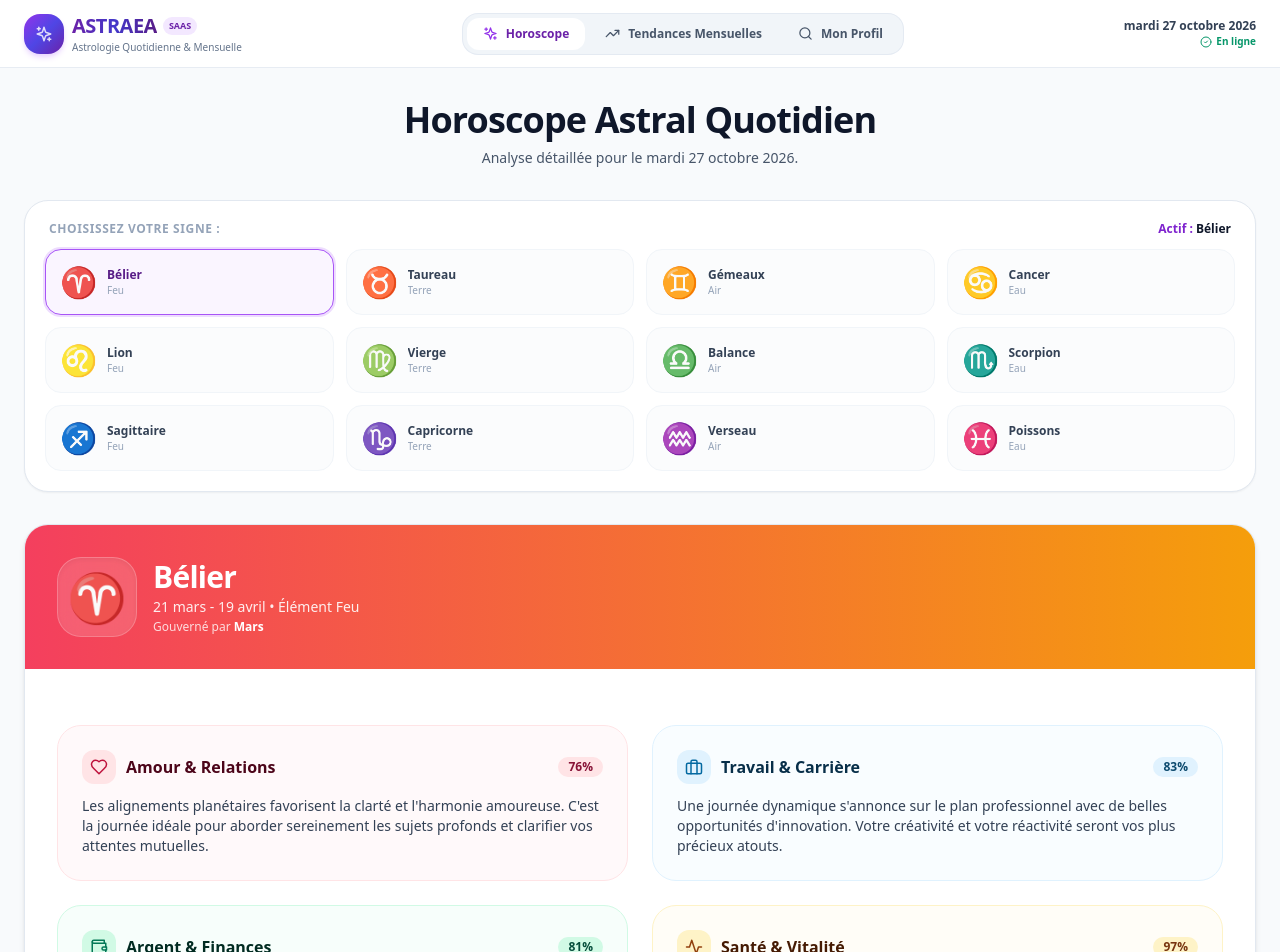
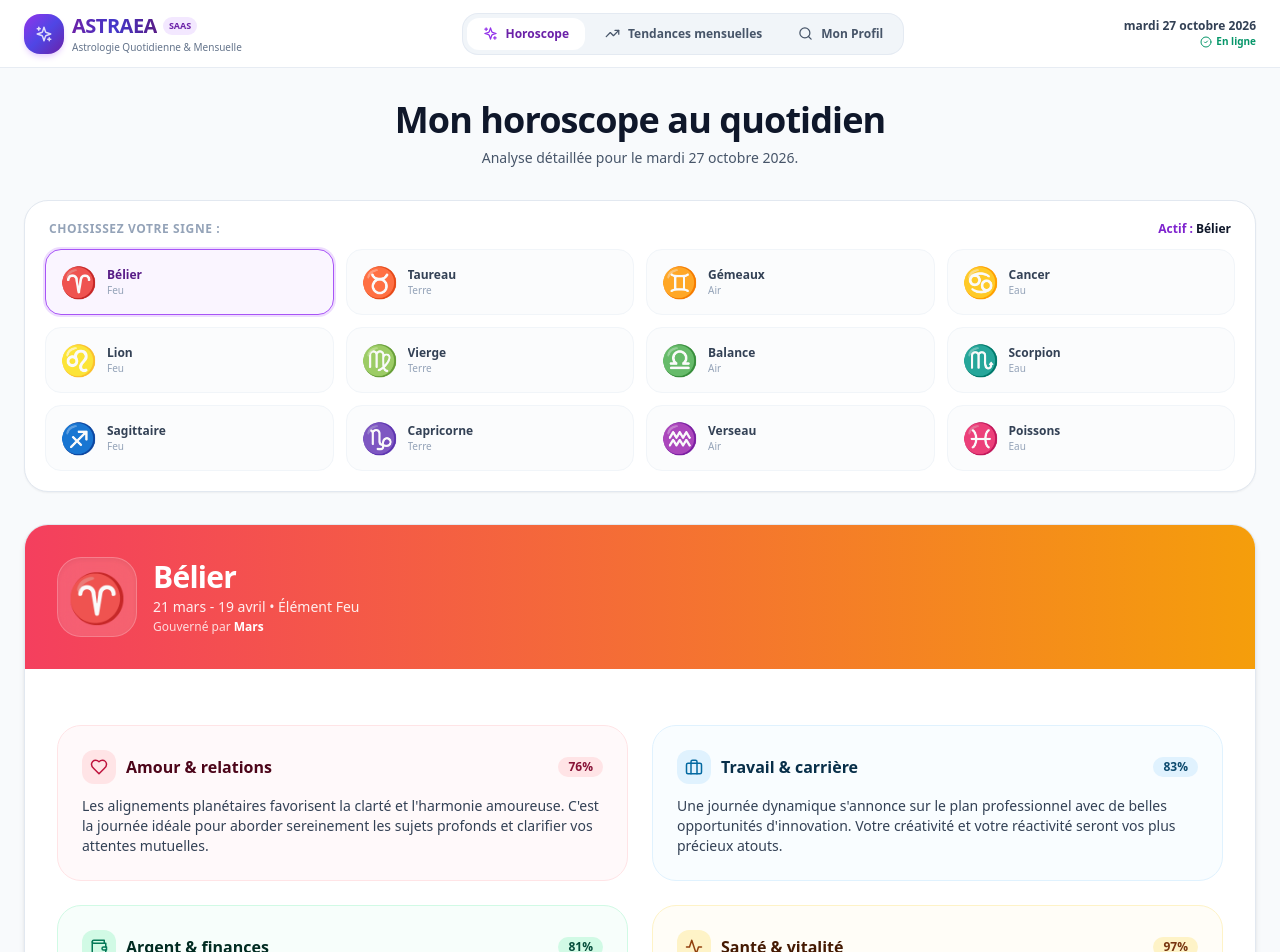
Before and after one commit to Precieux6/mon-horoscope-app, a React (Vite) app: page / in a window 1280 px wide. Shown: the top 952 px of the page. Built offline with nearby package versions, Linux system fonts and the light colour scheme.

Commit message:
Update App.tsx

```diff
--- a/src/App.tsx
+++ b/src/App.tsx
@@ -397,7 +397,7 @@ export default function App() {
               }`}
             >
               <TrendingUp size={15} className={activeTab === 'mensuel' ? 'text-purple-600' : ''} />
-              <span>Tendances Mensuelles</span>
+              <span>Tendances mensuelles</span>
             </button>
 
             <button
@@ -430,7 +430,7 @@ export default function App() {
 
             <div className="text-center max-w-3xl mx-auto space-y-1 sm:space-y-2">
               <h2 className="text-xl sm:text-4xl font-black text-slate-900 tracking-tight">
-                Horoscope Astral Quotidien
+                Mon horoscope au quotidien
               </h2>
               <p className="text-slate-600 text-xs sm:text-sm max-w-xl mx-auto">
                 Analyse détaillée pour le {todayFormatted}.
@@ -491,7 +491,7 @@ export default function App() {
                     <div className="flex items-center justify-between">
                       <div className="flex items-center gap-2.5">
                         <div className="p-2 bg-rose-100 text-rose-700 rounded-xl"><Heart size={18} /></div>
-                        <h4 className="text-sm sm:text-base font-bold text-rose-950">Amour & Relations</h4>
+                        <h4 className="text-sm sm:text-base font-bold text-rose-950">Amour & relations</h4>
                       </div>
                       <span className="text-xs font-extrabold bg-rose-100 text-rose-900 px-2.5 py-0.5 rounded-full">{currentHoroscope.amour.score}%</span>
                     </div>
@@ -502,7 +502,7 @@ export default function App() {
                     <div className="flex items-center justify-between">
                       <div className="flex items-center gap-2.5">
                         <div className="p-2 bg-sky-100 text-sky-700 rounded-xl"><Briefcase size={18} /></div>
-                        <h4 className="text-sm sm:text-base font-bold text-sky-950">Travail & Carrière</h4>
+                        <h4 className="text-sm sm:text-base font-bold text-sky-950">Travail & carrière</h4>
                       </div>
                       <span className="text-xs font-extrabold bg-sky-100 text-sky-900 px-2.5 py-0.5 rounded-full">{currentHoroscope.travail.score}%</span>
                     </div>
@@ -513,7 +513,7 @@ export default function App() {
                     <div className="flex items-center justify-between">
                       <div className="flex items-center gap-2.5">
                         <div className="p-2 bg-emerald-100 text-emerald-700 rounded-xl"><Wallet size={18} /></div>
-                        <h4 className="text-sm sm:text-base font-bold text-emerald-950">Argent & Finances</h4>
+                        <h4 className="text-sm sm:text-base font-bold text-emerald-950">Argent & finances</h4>
                       </div>
                       <span className="text-xs font-extrabold bg-emerald-100 text-emerald-900 px-2.5 py-0.5 rounded-full">{currentHoroscope.argent.score}%</span>
                     </div>
@@ -524,7 +524,7 @@ export default function App() {
                     <div className="flex items-center justify-between">
                       <div className="flex items-center gap-2.5">
                         <div className="p-2 bg-amber-100 text-amber-800 rounded-xl"><Activity size={18} /></div>
-                        <h4 className="text-sm sm:text-base font-bold text-amber-950">Santé & Vitalité</h4>
+                        <h4 className="text-sm sm:text-base font-bold text-amber-950">Santé & vitalité</h4>
                       </div>
                       <span className="text-xs font-extrabold bg-amber-100 text-amber-900 px-2.5 py-0.5 rounded-full">{currentHoroscope.sante.score}%</span>
                     </div>
@@ -556,7 +556,7 @@ export default function App() {
 
             <div className="text-center max-w-3xl mx-auto space-y-1 sm:space-y-2">
               <h2 className="text-xl sm:text-4xl font-black text-slate-900 tracking-tight">
-                Tendances Mensuelles
+                Tendances mensuelles
               </h2>
               <p className="text-slate-600 text-xs sm:text-sm max-w-xl mx-auto">
                 Bilan global pour le mois de <strong className="text-purple-800 capitalize">{monthFormatted}</strong>.
@@ -616,7 +616,7 @@ export default function App() {
                   <div className="bg-rose-50/40 border border-rose-100 p-4 sm:p-6 rounded-2xl sm:rounded-3xl space-y-2">
                     <div className="flex items-center gap-2">
                       <div className="p-2 bg-rose-100 text-rose-700 rounded-xl"><Heart size={18} /></div>
-                      <h4 className="text-sm sm:text-base font-bold text-rose-950">Amour du Mois</h4>
+                      <h4 className="text-sm sm:text-base font-bold text-rose-950">Amour du mois</h4>
                     </div>
                     <p className="text-slate-700 text-xs sm:text-sm leading-relaxed">{currentMonthlyTrends.amour}</p>
                   </div>
@@ -624,7 +624,7 @@ export default function App() {
                   <div className="bg-sky-50/40 border border-sky-100 p-4 sm:p-6 rounded-2xl sm:rounded-3xl space-y-2">
                     <div className="flex items-center gap-2">
                       <div className="p-2 bg-sky-100 text-sky-700 rounded-xl"><Briefcase size={18} /></div>
-                      <h4 className="text-sm sm:text-base font-bold text-sky-950">Travail du Mois</h4>
+                      <h4 className="text-sm sm:text-base font-bold text-sky-950">Travail du mois</h4>
                     </div>
                     <p className="text-slate-700 text-xs sm:text-sm leading-relaxed">{currentMonthlyTrends.travail}</p>
                   </div>
@@ -632,7 +632,7 @@ export default function App() {
                   <div className="bg-emerald-50/40 border border-emerald-100 p-4 sm:p-6 rounded-2xl sm:rounded-3xl space-y-2">
                     <div className="flex items-center gap-2">
                       <div className="p-2 bg-emerald-100 text-emerald-700 rounded-xl"><Wallet size={18} /></div>
-                      <h4 className="text-sm sm:text-base font-bold text-emerald-950">Argent du Mois</h4>
+                      <h4 className="text-sm sm:text-base font-bold text-emerald-950">Argent du mois</h4>
                     </div>
                     <p className="text-slate-700 text-xs sm:text-sm leading-relaxed">{currentMonthlyTrends.argent}</p>
                   </div>
@@ -640,7 +640,7 @@ export default function App() {
                   <div className="bg-amber-50/40 border border-amber-100 p-4 sm:p-6 rounded-2xl sm:rounded-3xl space-y-2">
                     <div className="flex items-center gap-2">
                       <div className="p-2 bg-amber-100 text-amber-800 rounded-xl"><Activity size={18} /></div>
-                      <h4 className="text-sm sm:text-base font-bold text-amber-950">Santé du Mois</h4>
+                      <h4 className="text-sm sm:text-base font-bold text-amber-950">Santé du mois</h4>
                     </div>
                     <p className="text-slate-700 text-xs sm:text-sm leading-relaxed">{currentMonthlyTrends.sante}</p>
                   </div>
@@ -705,7 +705,7 @@ export default function App() {
                 <div className="grid grid-cols-1 md:grid-cols-2 gap-4 sm:gap-6">
                   <div className="bg-emerald-50/50 border border-emerald-100 rounded-2xl sm:rounded-3xl p-4 sm:p-6 space-y-3">
                     <h4 className="text-emerald-950 font-bold text-sm sm:text-base flex items-center gap-2">
-                      <Award className="text-emerald-600" size={18} /> Top 10 des Qualités
+                      <Award className="text-emerald-600" size={18} /> Top 10 des qualités
                     </h4>
                     <div className="flex flex-wrap gap-1.5 sm:gap-2">
                       {searchedProfile.qualities.map((item, idx) => (
@@ -718,7 +718,7 @@ export default function App() {
 
                   <div className="bg-amber-50/50 border border-amber-100 rounded-2xl sm:rounded-3xl p-4 sm:p-6 space-y-3">
                     <h4 className="text-amber-950 font-bold text-sm sm:text-base flex items-center gap-2">
-                      <Info className="text-amber-600" size={18} /> Top 10 des Défauts
+                      <Info className="text-amber-600" size={18} /> Top 10 des défauts
                     </h4>
                     <div className="flex flex-wrap gap-1.5 sm:gap-2">
                       {searchedProfile.flaws.map((item, idx) => (
@@ -733,7 +733,7 @@ export default function App() {
                 <div className="grid grid-cols-1 md:grid-cols-2 gap-4 sm:gap-6">
                   <div className="bg-purple-50/50 border border-purple-100 rounded-2xl sm:rounded-3xl p-4 sm:p-6 space-y-3">
                     <h4 className="text-purple-950 font-bold text-sm sm:text-base flex items-center gap-2">
-                      <Gift className="text-purple-600" size={18} /> 5 Talents Cachés
+                      <Gift className="text-purple-600" size={18} /> 5 talents cachés
                     </h4>
                     <ul className="space-y-2 text-xs sm:text-sm text-slate-700">
                       {searchedProfile.talents.map((talent, idx) => (
@@ -749,7 +749,7 @@ export default function App() {
 
                   <div className="bg-indigo-50/50 border border-indigo-100 rounded-2xl sm:rounded-3xl p-4 sm:p-6 space-y-3">
                     <h4 className="text-indigo-950 font-bold text-sm sm:text-base flex items-center gap-2">
-                      <Compass className="text-indigo-600" size={18} /> 5 Anecdotes Particulières
+                      <Compass className="text-indigo-600" size={18} /> 5 anecdotes particulières
                     </h4>
                     <ul className="space-y-2 text-xs sm:text-sm text-slate-700">
                       {searchedProfile.anecdotes.map((anecdote, idx) => (
@@ -766,7 +766,7 @@ export default function App() {
 
                 <div className="bg-slate-50 border border-slate-200 rounded-2xl sm:rounded-3xl p-4 sm:p-6 space-y-3">
                   <h4 className="text-slate-900 font-bold text-sm sm:text-base flex items-center gap-2">
-                    <Star size={18} className="text-amber-500 fill-amber-500" /> Domaines d'Excellence
+                    <Star size={18} className="text-amber-500 fill-amber-500" /> Domaines d'excellence
                   </h4>
                   <div className="grid grid-cols-2 sm:grid-cols-3 md:grid-cols-5 gap-2">
                     {searchedProfile.excellenceDomains.map((domain, idx) => (
```
